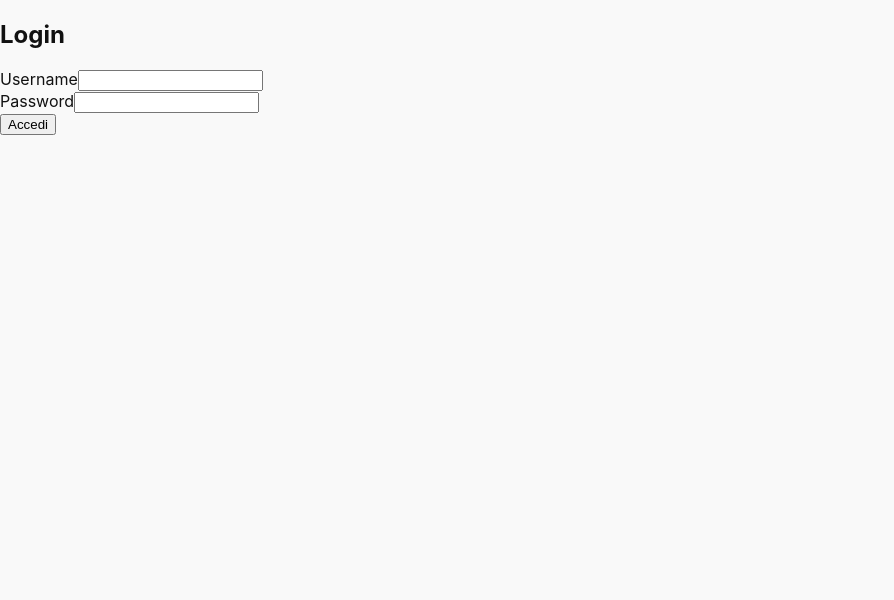
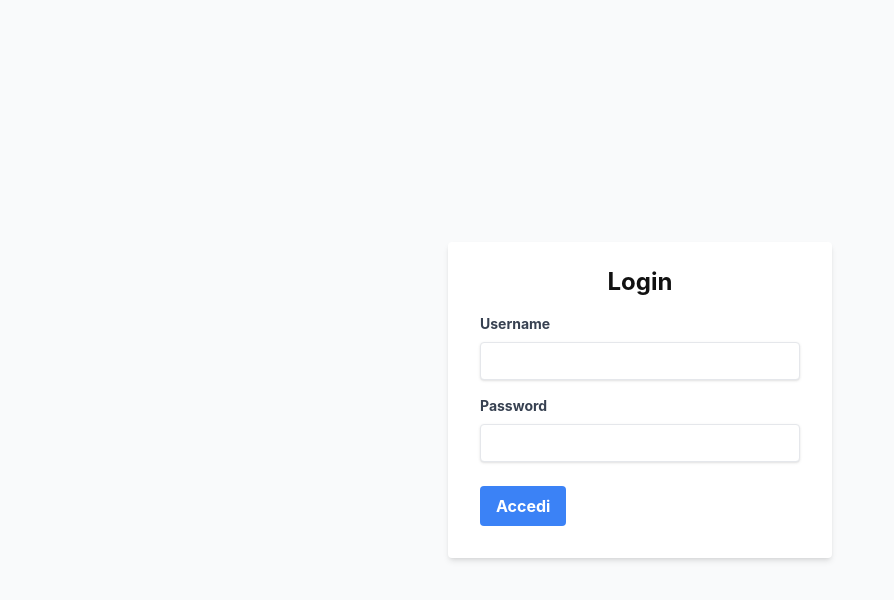
Before and after one commit to DCarloneUP/september, a Next.js app: page /login in a window 1280 px wide. Shown: the top 600 px of the page, without its empty margins (0-894 px from the left). Built offline with nearby package versions, Linux system fonts and the light colour scheme.

Commit message:
Update globals.css

```diff
--- a/app/globals.css
+++ b/app/globals.css
@@ -1,7 +1,18 @@
 /* app/globals.css */
+@tailwind base;
+@tailwind components;
+@tailwind utilities;
+
+/* variabili e gradient di background */
+:root {
+  --bg: 248 245 255; /* brand 50 */
+}
+
+html, body { height: 100%; }
+
 body {
   margin: 0;
   font-family: 'Inter', sans-serif;
-  background-color: #f9f9f9;
+  background: linear-gradient(180deg, rgba(123,35,244,0.12), rgba(255,255,255,1) 40%);
   color: #111;
 }
```
